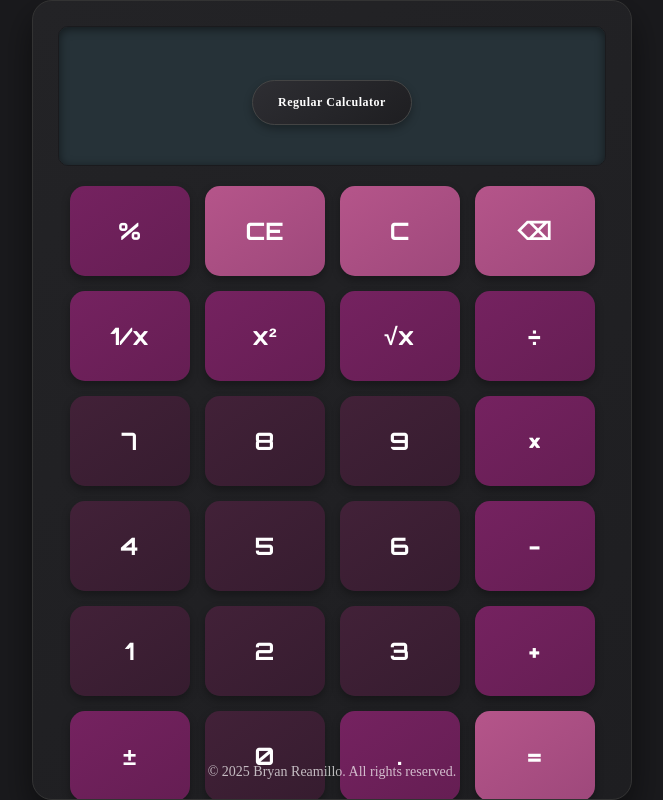
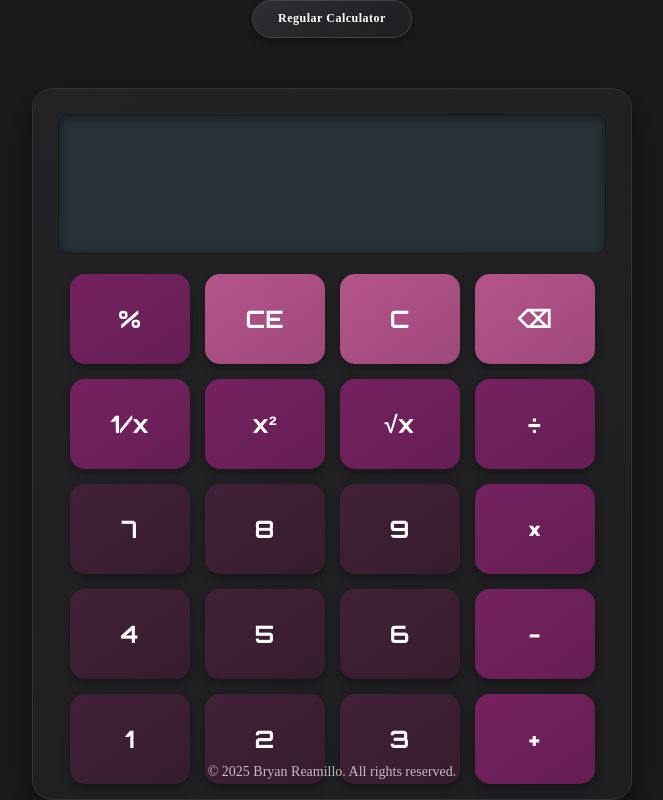
Before and after one commit to Bleu24/calculator, a website with bundled scripts: page index.html in a window 1280 px wide. Shown: the whole page, without its empty margins (308-971 px from the left). Built offline with nearby package versions, Linux system fonts and the light colour scheme.

Commit message:
fix: adjust layout by removing absolute positioning from mode button and refining gap in page

```diff
--- a/styles.css
+++ b/styles.css
@@ -15,6 +15,7 @@
     background-color: #1A1A1D;
     height: 100vh;
     position: relative;
+    gap: 50px;
 }
 
 .footer {
@@ -95,7 +96,6 @@
 
 .mode-button {
     display: flex;
-    position: absolute;
     top: 80px;
     width: 160px;
     height: 45px;
```
